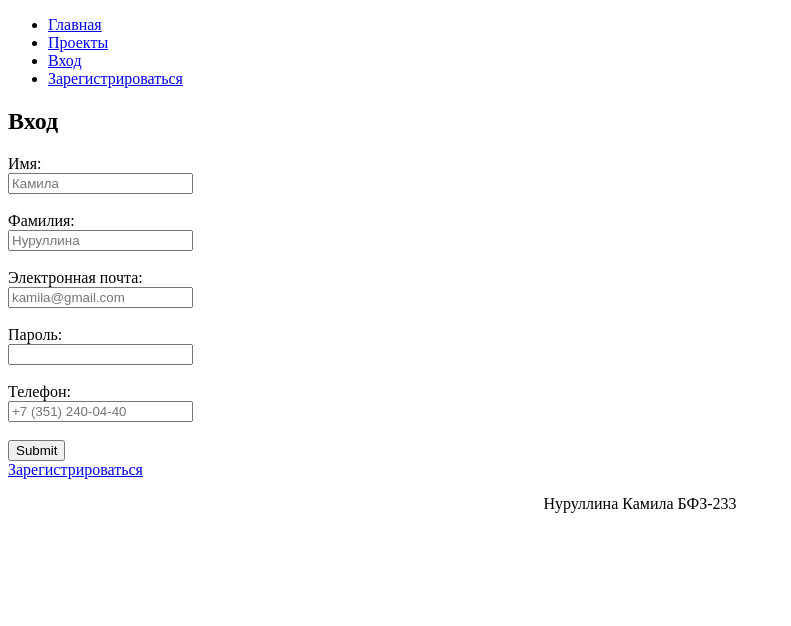
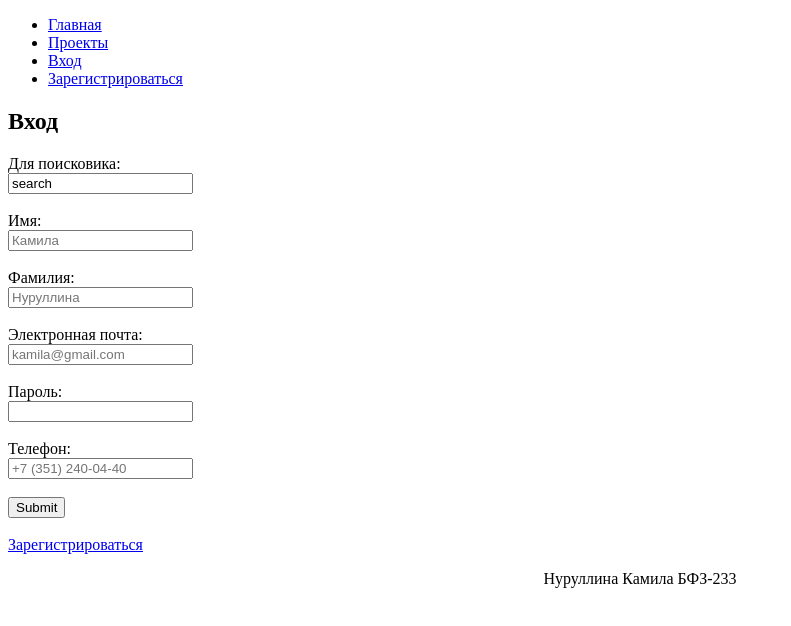
Before and after one commit to nrkam/HW1, a plain HTML site: page autho.html in a window 1280 px wide. Shown: the whole page, without its empty margins (0-791 px from the left). Drawn offline with Linux system fonts and the light colour scheme.

Commit message:
Update autho.html

```diff
--- a/autho.html
+++ b/autho.html
@@ -21,7 +21,11 @@
 
     <div class="autho">
         <h2>Вход</h2>
+
         <form action="https://www.bing.com/search?" id="UserEnter" name="UserEnter" target="_blank">
+            <label for="q">Для поисковика: </label><br>
+            <input name="q" value="search"><br><br>
+
             <label for="fname">Имя:</label><br>
             <input type="text" id="fname" name="fname" placeholder="Камила"><br><br>
 
@@ -37,7 +41,7 @@
             <label for="tel">Телефон:</label><br>
             <input type="tel" id="tel" name="tel" placeholder="+7 (351) 240-04-40"><br><br>
 
-          <input type="submit" value="Submit">
+            <input type="submit" value="Submit"><br><br>
         </form>
     </div>
 
```
Lines whose indentation alone changed are shown as unchanged.
